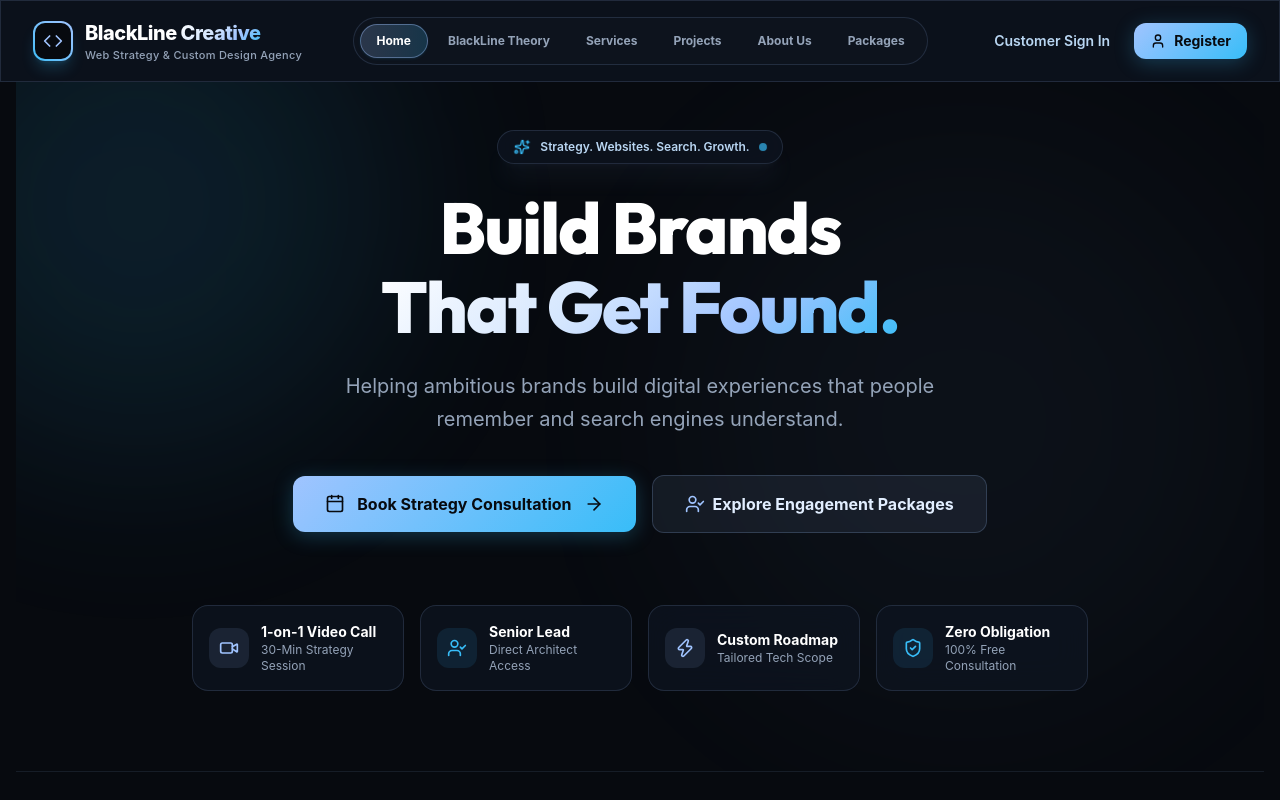
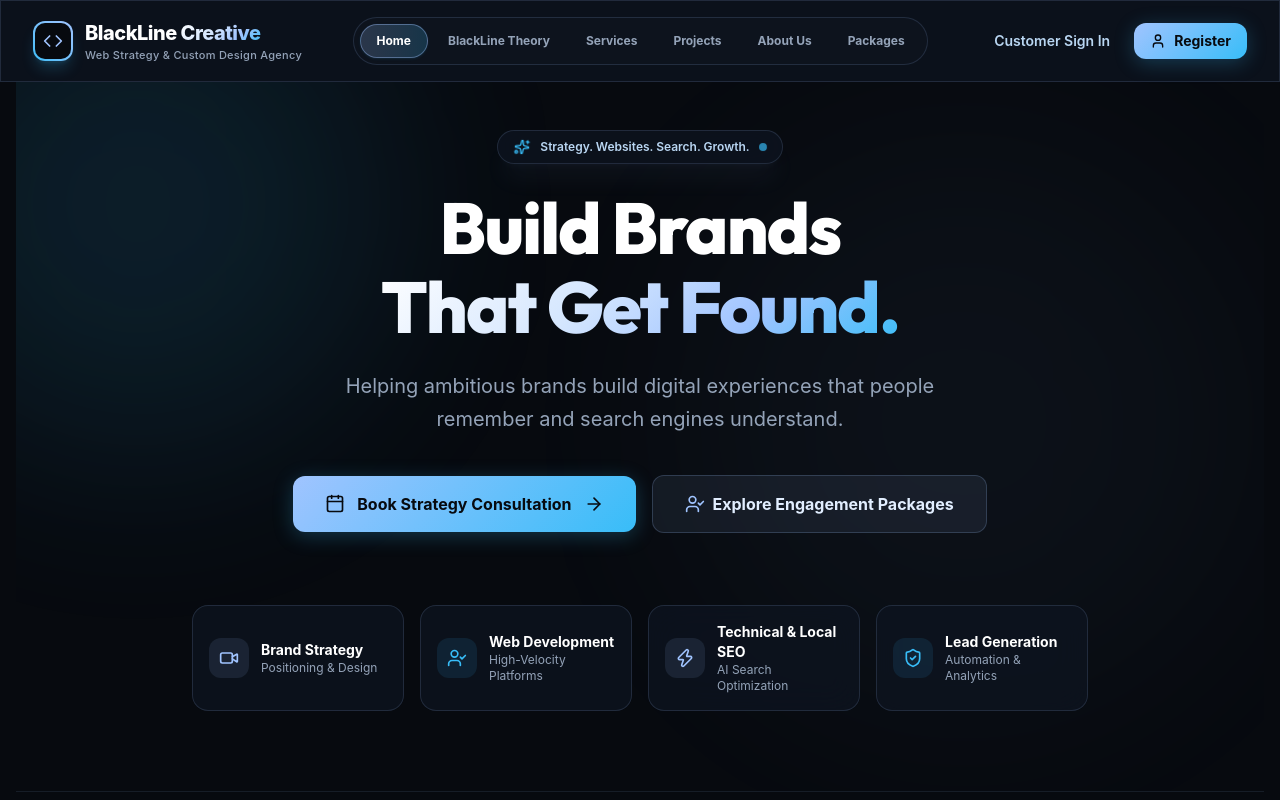
Before and after one commit to sokoni/ash-website, a React (Vite) app: page / in a window 1280 px wide. Shown: the top 800 px of the page. Built offline with nearby package versions, Linux system fonts and the light colour scheme.

Commit message:
Refine website copy to naturally emphasize all 10 core service offerings (Brand Strategy, Website Design, Website Development, SEO, Technical SEO, Local SEO, AI Search Optimization, Analytics, Marketing Automation, Lead Generation)

```diff
--- a/src/components/AboutUsPage.jsx
+++ b/src/components/AboutUsPage.jsx
@@ -71,7 +71,7 @@ export default function AboutUsPage({ onBookConsultation }) {
               BlackLine Creative exists to change that.
             </p>
             <p className="text-xs text-[#94A3B8] leading-relaxed">
-              We help businesses create digital foundations that support long-term growth through strategy, branding, websites, search optimization, and measurable marketing systems.
+              We help businesses create digital foundations that support long-term growth through <strong>Brand Strategy</strong>, <strong>Website Design</strong>, <strong>Website Development</strong>, <strong>SEO</strong> (including <strong>Technical SEO</strong> and <strong>Local SEO</strong>), <strong>AI Search Optimization</strong>, data <strong>Analytics</strong>, <strong>Marketing Automation</strong>, and high-converting <strong>Lead Generation</strong> systems.
             </p>
             <div className="p-3.5 rounded-xl bg-[#A0C4FF]/10 border border-[#A0C4FF]/20 space-y-1">
               <p className="text-xs font-semibold text-[#A0C4FF]">We don't just build websites.</p>
--- a/src/components/Hero.jsx
+++ b/src/components/Hero.jsx
@@ -56,8 +56,8 @@ export default function Hero({ onExplore, onViewPricing, onBookConsultation }) {
                 <Video className="w-5 h-5" />
               </div>
               <div className="text-left">
-                <div className="text-sm font-bold text-white">1-on-1 Video Call</div>
-                <div className="text-xs text-[#94A3B8]">30-Min Strategy Session</div>
+                <div className="text-sm font-bold text-white">Brand Strategy</div>
+                <div className="text-xs text-[#94A3B8]">Positioning & Design</div>
               </div>
             </div>
 
@@ -66,8 +66,8 @@ export default function Hero({ onExplore, onViewPricing, onBookConsultation }) {
                 <UserCheck className="w-5 h-5" />
               </div>
               <div className="text-left">
-                <div className="text-sm font-bold text-white">Senior Lead</div>
-                <div className="text-xs text-[#94A3B8]">Direct Architect Access</div>
+                <div className="text-sm font-bold text-white">Web Development</div>
+                <div className="text-xs text-[#94A3B8]">High-Velocity Platforms</div>
               </div>
             </div>
 
@@ -76,8 +76,8 @@ export default function Hero({ onExplore, onViewPricing, onBookConsultation }) {
                 <Zap className="w-5 h-5" />
               </div>
               <div className="text-left">
-                <div className="text-sm font-bold text-white">Custom Roadmap</div>
-                <div className="text-xs text-[#94A3B8]">Tailored Tech Scope</div>
+                <div className="text-sm font-bold text-white">Technical & Local SEO</div>
+                <div className="text-xs text-[#94A3B8]">AI Search Optimization</div>
               </div>
             </div>
 
@@ -86,8 +86,8 @@ export default function Hero({ onExplore, onViewPricing, onBookConsultation }) {
                 <ShieldCheck className="w-5 h-5" />
               </div>
               <div className="text-left">
-                <div className="text-sm font-bold text-white">Zero Obligation</div>
-                <div className="text-xs text-[#94A3B8]">100% Free Consultation</div>
+                <div className="text-sm font-bold text-white">Lead Generation</div>
+                <div className="text-xs text-[#94A3B8]">Automation & Analytics</div>
               </div>
             </div>
           </div>
--- a/src/components/WebsiteCatalog.jsx
+++ b/src/components/WebsiteCatalog.jsx
@@ -30,7 +30,7 @@ export default function WebsiteCatalog({ onSelectPreview, onSelectBuy }) {
             Explore Service Concepts & Designs
           </h2>
           <p className="text-[#94A3B8] text-sm mt-1">
-            Preview any design framework and book a 1-on-1 strategy consultation to build your custom application.
+            Preview custom frameworks engineered with elite <strong>Website Design</strong>, <strong>Website Development</strong>, and <strong>Technical SEO</strong> principles, then schedule a consultation to launch your platform.
           </p>
         </div>
 
```
